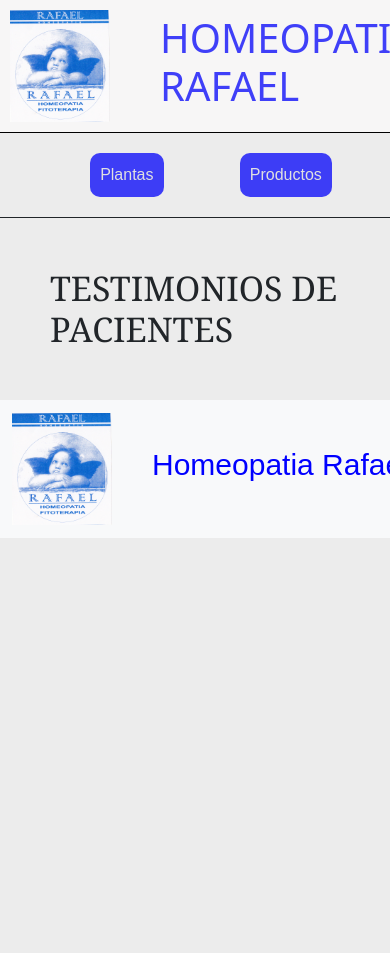
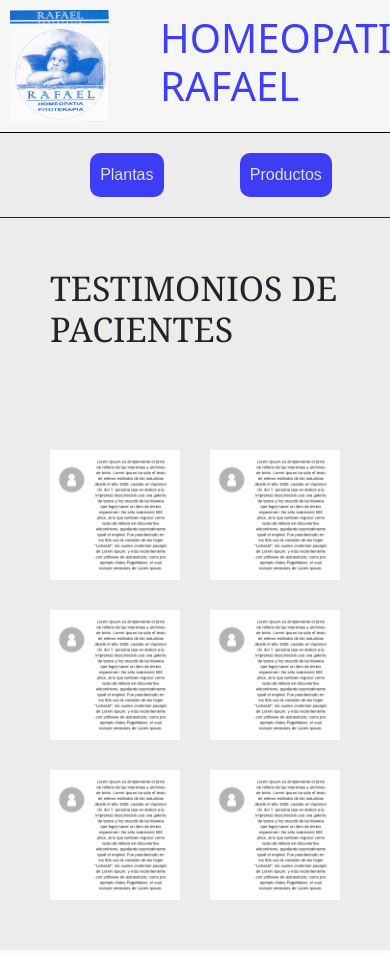
Before and after one commit to Nicolas-Genta/git-semana-6, a plain HTML site: page html/testimonios.html in a window 390 px wide. Shown: the top 953 px of the page. Before the commit the page ends 844 px from the top, so only its background shows below. Drawn offline with nearby package versions, Linux system fonts and the light colour scheme.

Commit message:
terminado testimonios

```diff
--- a/css/style.css
+++ b/css/style.css
@@ -21,6 +21,8 @@
 
 header div h1{
     font-size: 40px;
+    display: flex;
+    color: rgba(30, 30, 248, 0.849);
 }
 
 header nav ul {
@@ -44,17 +46,10 @@
 
 }
 
-
 header img {
     display: flex;
     width: 100px;
     margin-right: 50px;
-}
-
-header h1{
-    display: flex;
-    color: rgba(30, 30, 248, 0.849);
-
 }
 
 .borde{
@@ -128,6 +123,28 @@
     margin: 40px;
 }
 
+.grid-container{
+    padding: 50px;
+    display: grid;
+    grid-template-columns: 1fr 1fr 1fr;
+    grid-gap: 30px;
+}
+
+.grid-img{
+    width: 100%;
+    height: 100%;
+    object-fit: cover;
+}
+
+@media (max-width:768px) {
+    .grid-container {
+            padding: 50px;
+            display: grid;
+            grid-template-columns: 1fr 1fr;
+            grid-gap: 30px;
+        }
+}
+
 footer{
     background-color: rgb(247, 246, 246);
 }
--- a/html/testimonios.html
+++ b/html/testimonios.html
@@ -32,6 +32,15 @@
 
     <h2>TESTIMONIOS DE PACIENTES</h2>
 
+    <section class="grid-container">
+        <div class="grid-item"> <div><img class="grid-img" src="../imagenes/testimonio-de-paciente.jpeg" alt=""></div></div>
+        <div class="grid-item"> <div><img class="grid-img" src="../imagenes/testimonio-de-paciente.jpeg" alt=""></div></div>
+        <div class="grid-item"> <div><img class="grid-img" src="../imagenes/testimonio-de-paciente.jpeg" alt=""></div></div>
+        <div class="grid-item"> <div><img class="grid-img" src="../imagenes/testimonio-de-paciente.jpeg" alt=""></div></div>
+        <div class="grid-item"> <div><img class="grid-img" src="../imagenes/testimonio-de-paciente.jpeg" alt=""></div></div>
+        <div class="grid-item"> <div><img class="grid-img" src="../imagenes/testimonio-de-paciente.jpeg" alt=""></div></div>
+    </section>
+
     <footer>
         <nav class="navbar bg-body-tertiary ">
             <div class="container-fluid">
```
Also changed, not shown: html/plantas.html (+2 -1 lines), imagenes/testimonio-de-paciente.jpeg (added).
